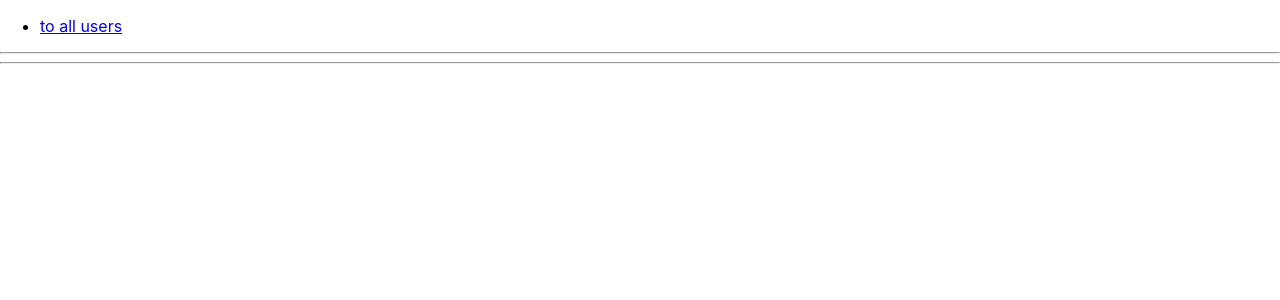
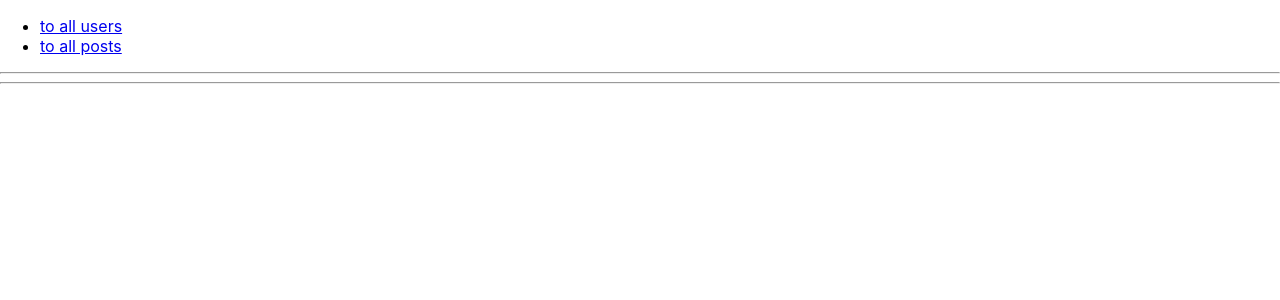
Before and after one commit to light86neon/react-module, a React (Create React App) app: page / in a window 1280 px wide. Shown: the top 300 px of the page. Built offline with nearby package versions, Linux system fonts and the light colour scheme.

Commit message:
Lesson 4 posts and users

```diff
--- a/src/App.js
+++ b/src/App.js
@@ -6,6 +6,7 @@ import {
   Link
 } from "react-router-dom";
 import AllUsers from "./components/all-users/AllUsers";
+import AllPosts from "./components/all-posts/AllPosts";
 
 class App extends Component {
     render() {
@@ -17,11 +18,15 @@ class App extends Component {
                             <li>
                                 <Link to={`/users`}> to all users</Link>
                             </li>
+                            <li>
+                                <Link to={`/posts`}> to all posts</Link>
+                            </li>
                         </ul>
                     </div>
                     <hr/>
                     <Switch>
                         <Route path={'/users'} render={() => <AllUsers/>}/>
+                        <Route path={'/posts'} render={() => <AllPosts/>}/>
                     </Switch>
                     <hr/>
                 </Router>
--- /dev/null
+++ b/src/components/all-posts/AllPosts.js
@@ -0,0 +1,40 @@
+import React, {Component} from 'react';
+import PostService from "../../services/PostService";
+import Post from "../post/Post";
+import {Route, Switch, withRouter} from "react-router-dom";
+import FullPost from "../full-post/FullPost";
+
+class AllPosts extends Component {
+
+    postService = new PostService();
+
+    state = {posts: []}
+
+    async componentDidMount() {
+        let posts = await this.postService.posts();
+        this.setState({posts})
+    }
+
+
+    render() {
+
+        let {posts} = this.state;
+        let {match: {url}} = this.props;
+        return (
+            <div>
+                {
+                    posts.map(value =><Post item={value} key={value.id}/> )
+                }
+                <Switch>
+                    <Route path={url + '/:id' } render={(props)=>{
+                        let {match: {params: {id}}}= props;
+                        return <FullPost id ={id} key={id}/>;
+                    }}/>
+                </Switch>
+
+            </div>
+        );
+    }
+}
+
+export default withRouter(AllPosts);
--- /dev/null
+++ b/src/components/full-post/FullPost.js
@@ -0,0 +1,31 @@
+import React, {Component} from 'react';
+import PostService from "../../services/PostService";
+
+class FullPost extends Component {
+
+    state = {post: null};
+
+    postService  = new PostService();
+
+    async componentDidMount(){
+        let{id} = this.props;
+        console.log(id)
+        let post = await this.postService.post(id);
+
+        this.setState({post});
+    }
+
+    render() {
+
+        let {post} = this.state;
+        return (
+            <div>
+                {
+                    post && <div> {post.id} - {post.title} - {post.body} - </div>
+                }
+            </div>
+        );
+    }
+}
+
+export default FullPost;
--- a/src/components/full-user/FullUser.js
+++ b/src/components/full-user/FullUser.js
@@ -4,7 +4,8 @@ import UserService from '../../services/UserService';
 class FullUser extends Component {
 
 
-    state = {user:null};
+    state = {user: null};
+
     userService = new UserService();
 
     async componentDidMount() {
--- /dev/null
+++ b/src/components/post/Post.js
@@ -0,0 +1,18 @@
+import React, {Component} from 'react';
+import {Link, withRouter} from "react-router-dom";
+
+class Post extends Component {
+    render() {
+
+        let {item, match:{url}} = this.props;
+
+        return (
+            <div>
+                {item.id} - {item.body} - <Link to = {url + '/' + item.id}>post details</Link>
+            <hr/>
+            </div>
+        );
+    }
+}
+
+export default withRouter(Post);
--- /dev/null
+++ b/src/services/PostService.js
@@ -0,0 +1,18 @@
+export default class PostService {
+
+    url = 'https://jsonplaceholder.typicode.com/posts';
+
+
+    async posts() {
+        return await fetch(this.url)
+            .then(value => value.json())
+
+    }
+
+
+    async post(id) {
+        return await fetch(this.url + `/${id}`)
+            .then(value => value.json())
+
+    }
+}
```
Also changed, not shown: 1 other file (tests, documents, lock files or other folders).
